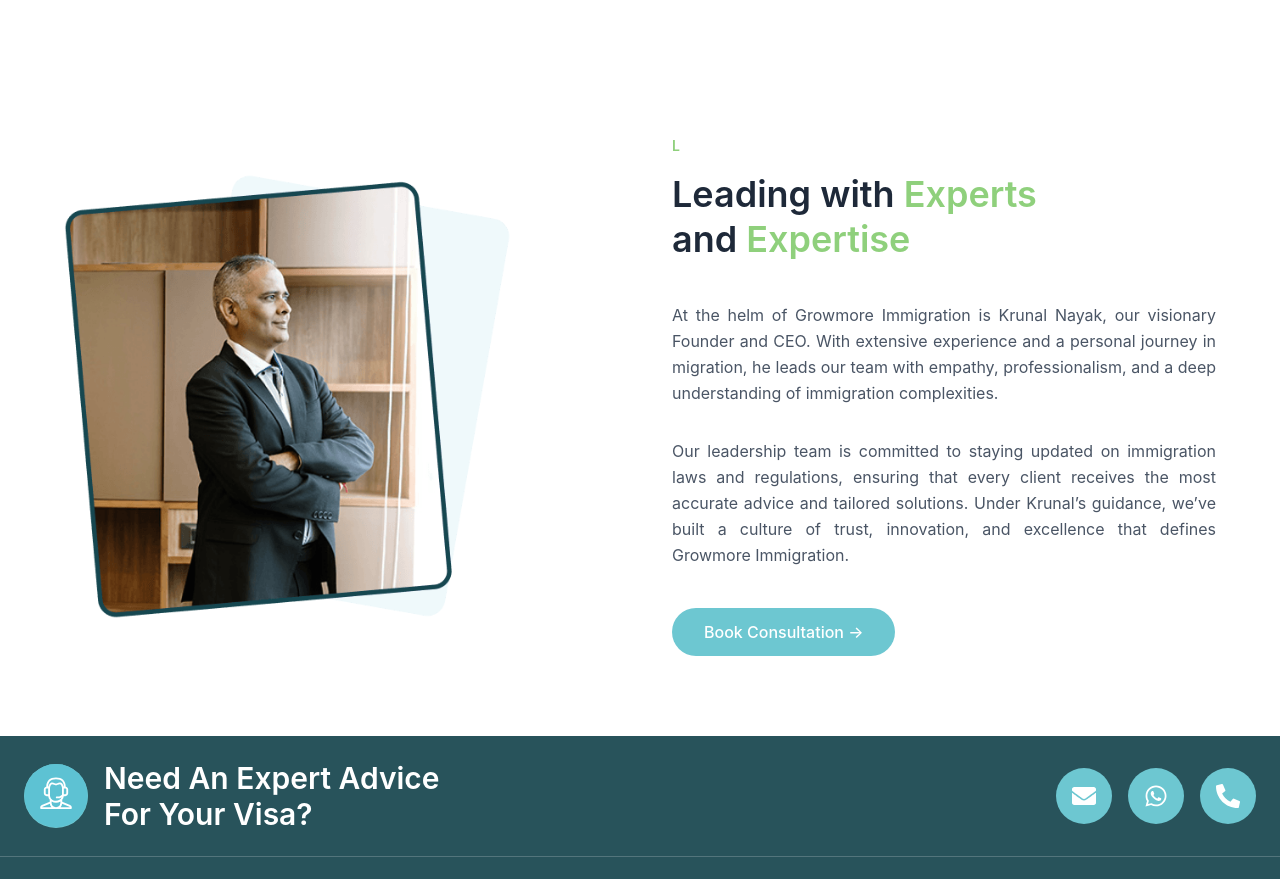
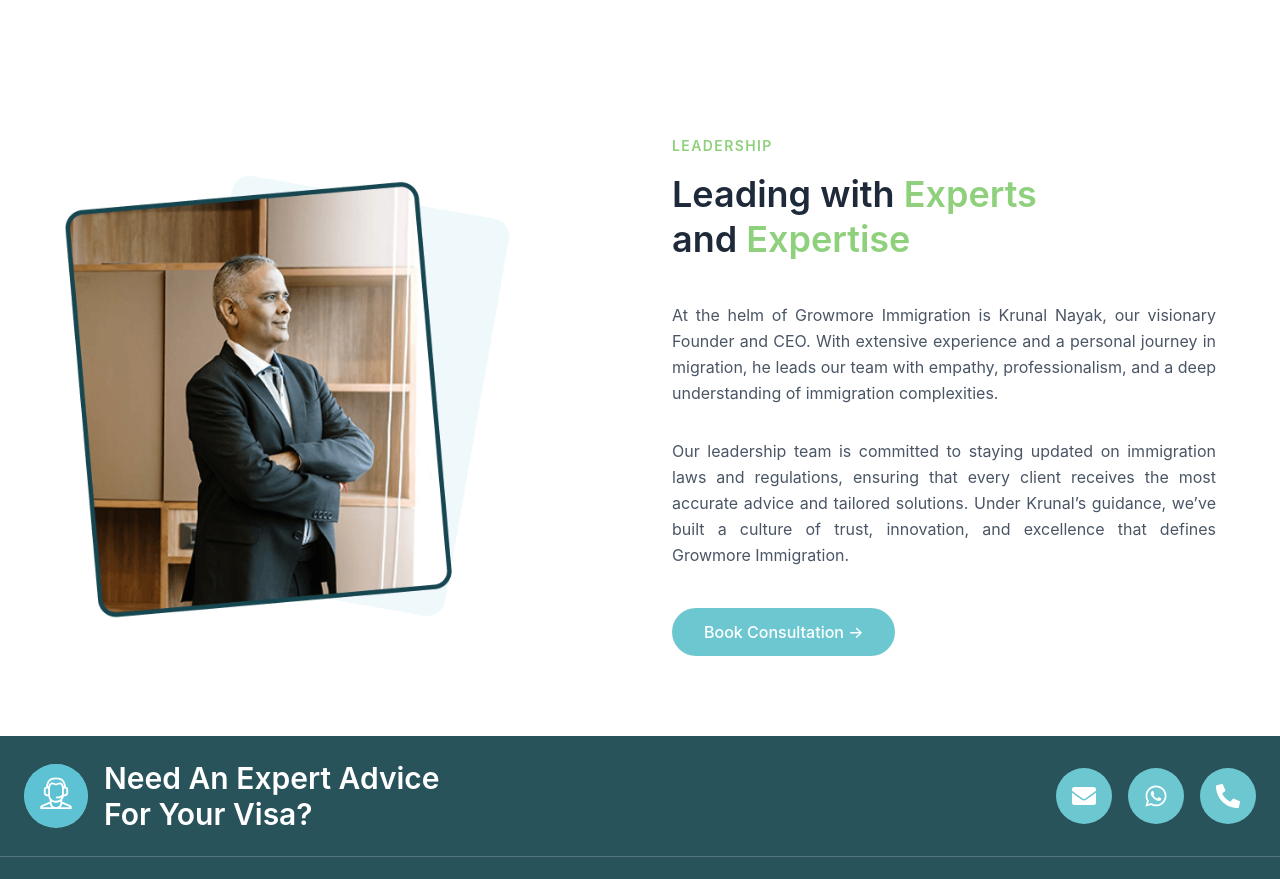
Before and after one commit to riddhi258/growmore-one, a React (Vite) app: page /who-we-are in a window 1280 px wide. Shown: the part 1600-2479 px from the top of the page. Built offline with nearby package versions, Linux system fonts and the light colour scheme.

Commit message:
update the changes

```diff
--- a/src/Pages/WhoWeAre.jsx
+++ b/src/Pages/WhoWeAre.jsx
@@ -103,7 +103,7 @@
           {/* RIGHT CONTENT */}
           <div>
             <p className="text-[#8FD07C] font-semibold tracking-widest text-sm mb-4">
-              L
+            LEADERSHIP
             </p>
 
             <h2 className="text-3xl md:text-4xl font-semibold text-gray-800 leading-tight mb-10">
```
